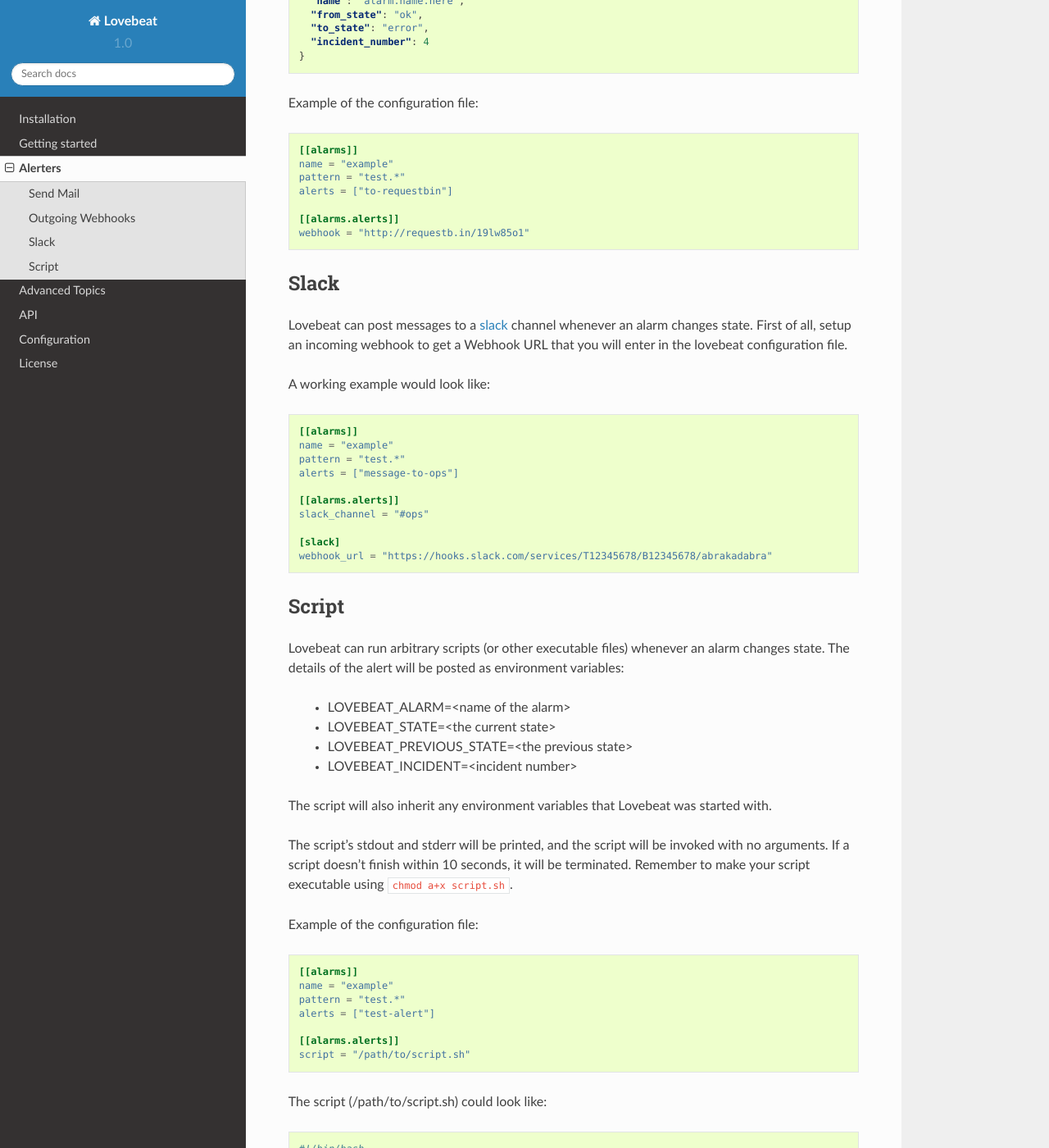
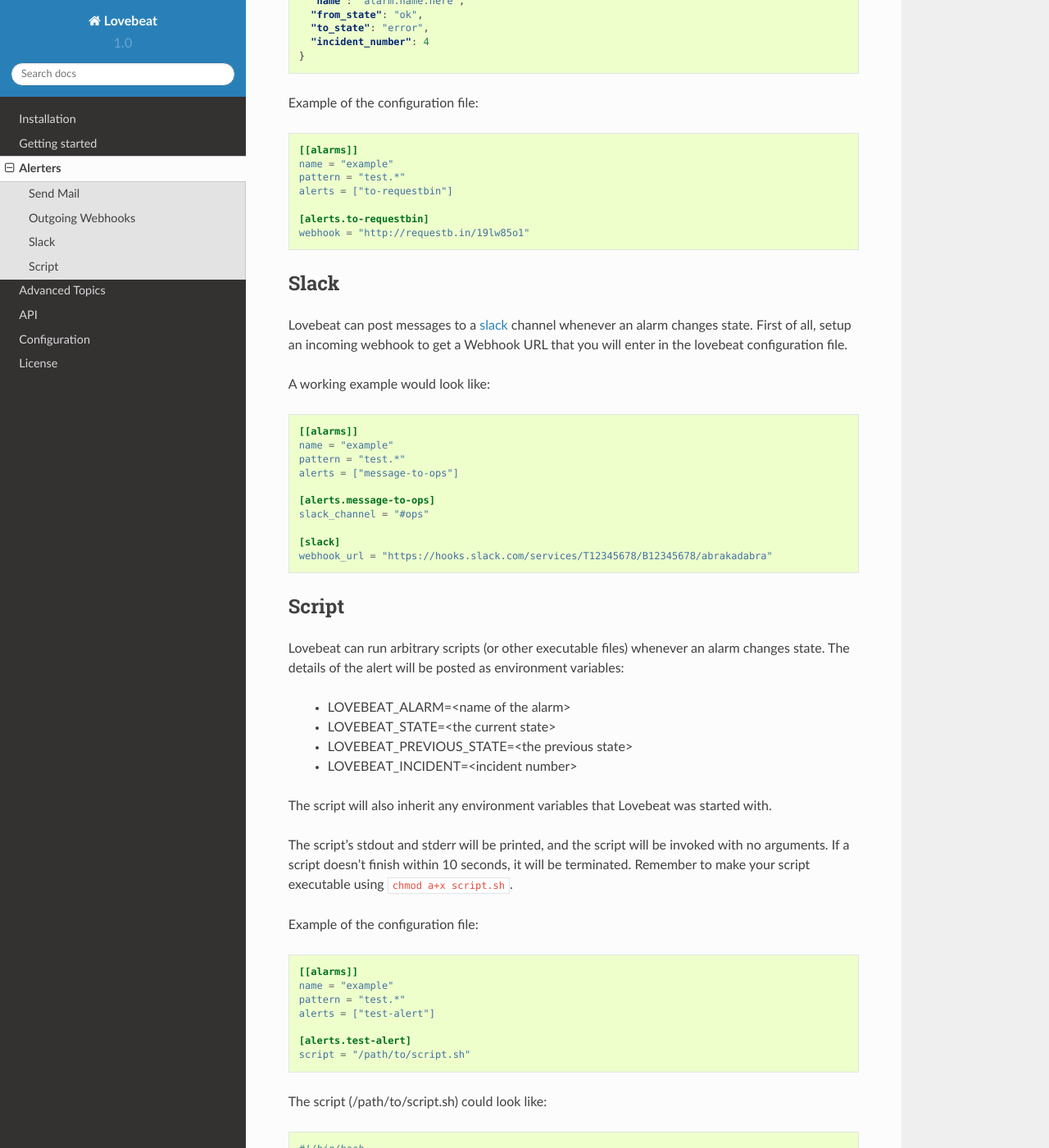
Before and after one commit to boivie/lovebeat, a Sphinx documentation site: the page built from docs/alerters.rst, in a window 1280 px wide and 1400 px high, scrolled down 870 px. Shown: the whole window at 82% size. Built offline with Sphinx 7.4.7 and the Read the Docs theme 2.0.0, drawn with Linux system fonts in a browser that asks for light colours.

Commit message:
Reverted to old way of specifying alerts
This way results in less configuration when you have multiple
alarms triggering the same alerts, which is quite common.

```diff
--- a/docs/alerters.rst
+++ b/docs/alerters.rst
@@ -53,7 +53,7 @@
     pattern = "test.*"
     alerts = ["to-requestbin"]
 
-    [[alarms.alerts]]
+    [alerts.to-requestbin]
     webhook = "http://requestb.in/19lw85o1"
 
 Slack
@@ -72,7 +72,7 @@
     pattern = "test.*"
     alerts = ["message-to-ops"]
 
-    [[alarms.alerts]]
+    [alerts.message-to-ops]
     slack_channel = "#ops"
 
     [slack]
@@ -106,7 +106,7 @@
     pattern = "test.*"
     alerts = ["test-alert"]
 
-    [[alarms.alerts]]
+    [alerts.test-alert]
     script = "/path/to/script.sh"
 
 The script (/path/to/script.sh) could look like:
```
Also changed, not shown: 2 other files.
